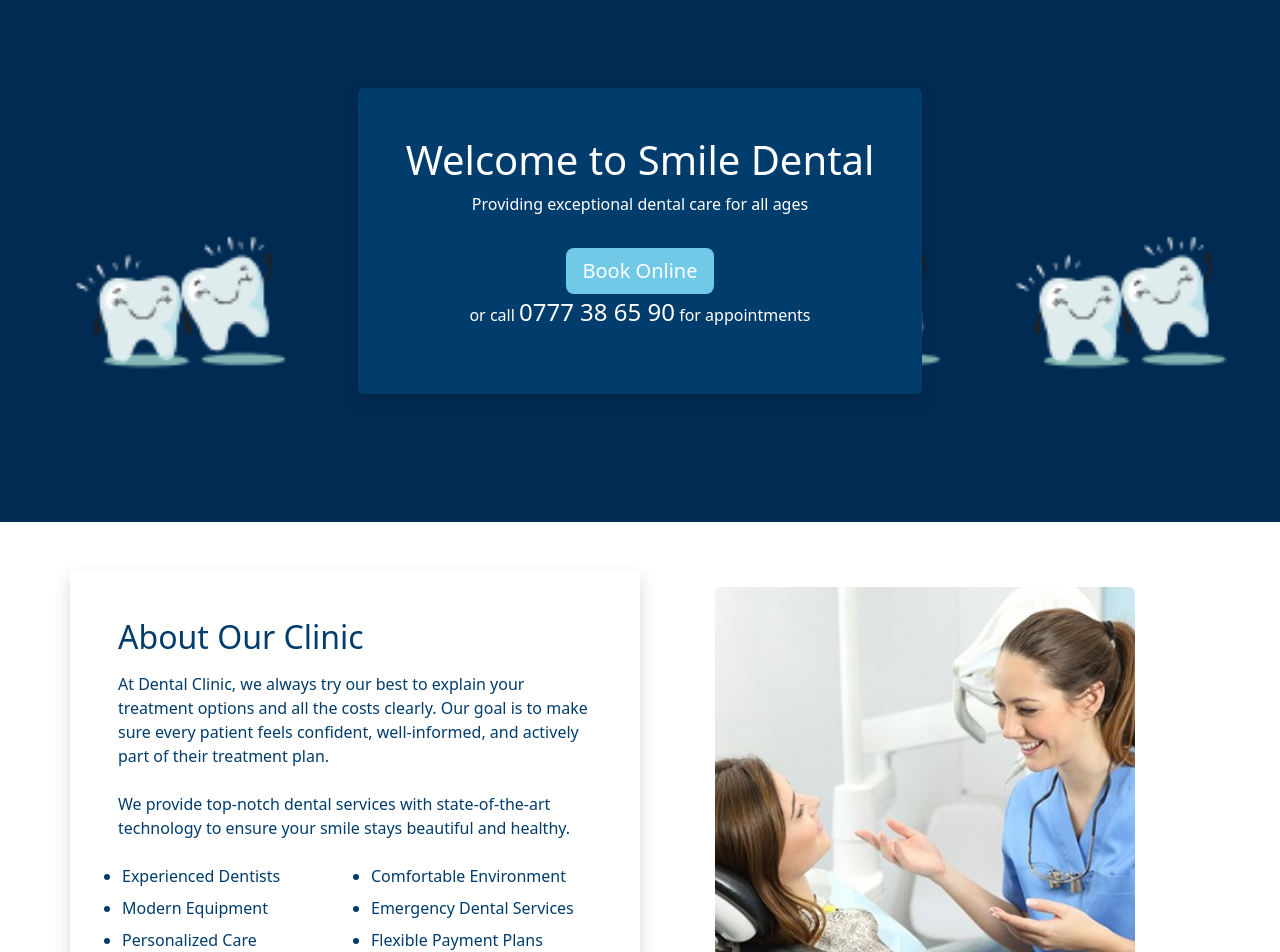
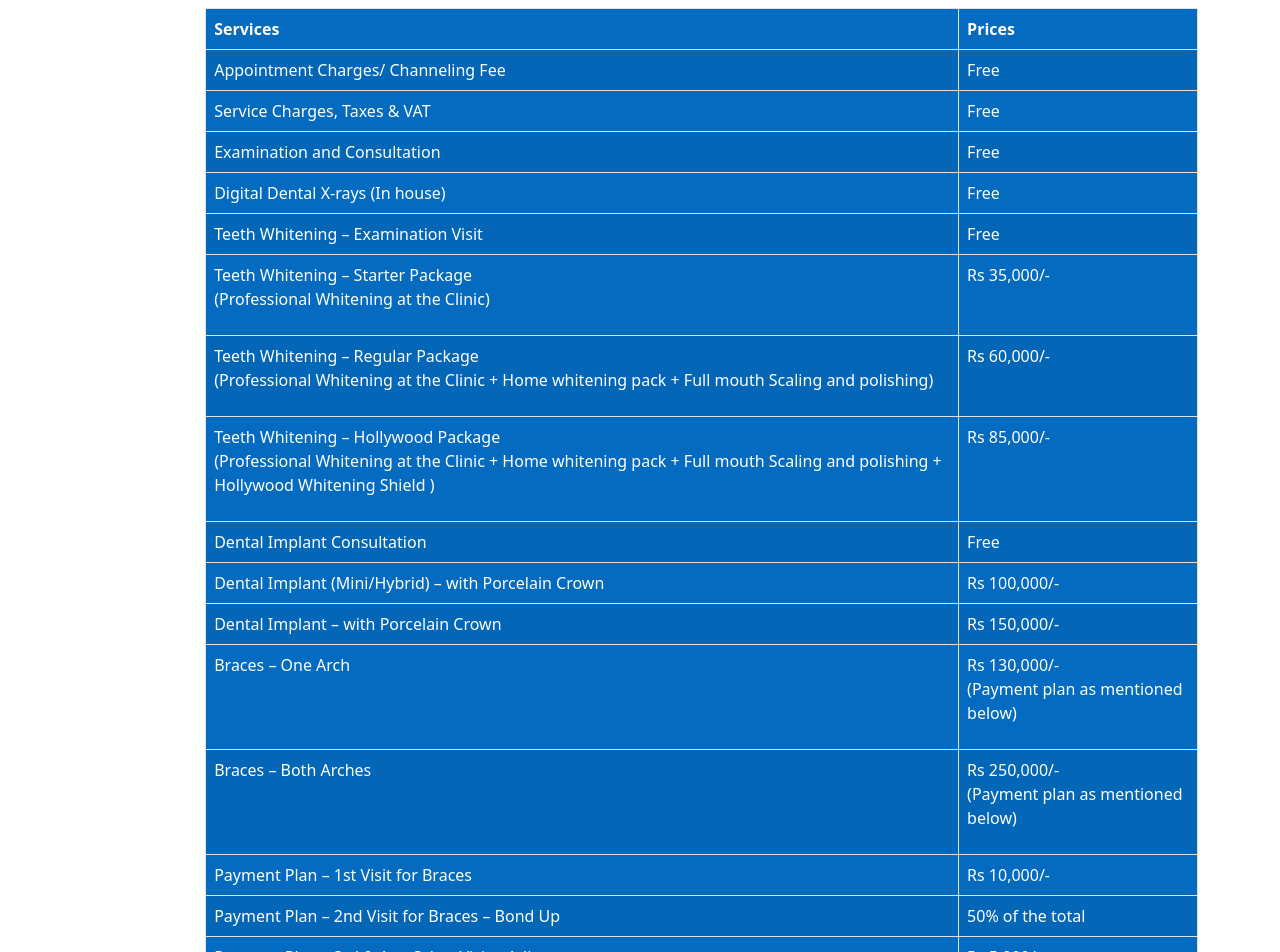
Before and after one commit to Dinethchathurya/Dental-Full-Stack-Project, a React (Vite) app in the folder app/frontend/: page / in a window 1280 px wide. Shown: the part 100-1052 px from the top of the page. Built offline with nearby package versions, Linux system fonts and the light colour scheme.

Commit message:
feat : price page

```diff
--- a/app/frontend/src/App.jsx
+++ b/app/frontend/src/App.jsx
@@ -1,23 +1,12 @@
 import React from "react";
-import NavbarComponent from "./components/navbar";
-import Header from "./components/heder";
-import About from "./components/about";
-import Services from  "./components/services";
-import Contact from "./components/contact";
-import Location from "./components/location";
-import Footer from "./components/footer";
+import HomePage from "./pages/home";
+import Price from "./pages/price";
 
 function App() {
   return (
     <>
-      <NavbarComponent/>
-      <Header/>
-      <About/>
-      <Services/>
-      <Contact/>
-      <Location/>
-      <Footer/>
-
+      {/* <HomePage /> */}
+      <Price />
     </>
   );
 }
--- a/app/frontend/src/components/navbar.jsx
+++ b/app/frontend/src/components/navbar.jsx
@@ -3,7 +3,7 @@ import React from "react";
 const NavbarComponent = () => {
   return (
     <>
-      <nav className="navbar navbar-expand-lg navbar-light bg-dark-navy shadow-sm">
+      <nav className="navbar navbar-expand-lg navbar-light bg-dark-navy shadow-sm sticky-top">
         <div className="container">
           <a className="navbar-brand d-flex align-items-center" href="#">
             <img
--- /dev/null
+++ b/app/frontend/src/components/prices.jsx
@@ -0,0 +1,145 @@
+import React from "react";
+
+const Prices = () => {
+  return (
+    <>
+      <section id="prices" className="py-5 --bs-primary">
+        <div className="container">
+          <h2 className="text-center mb-4">Our Prices</h2>
+          <div className="table-responsive">
+            <table className="table table-bordered table-striped">
+              <thead>
+                <tr>
+                  <th scope="col" className="service-column ">
+                    <b>Services</b>
+                  </th>
+                  <th scope="col" className="price-column">
+                    <b>Prices</b>
+                  </th>
+                </tr>
+              </thead>
+
+              <tbody>
+                <tr>
+                  <td className="service-column">
+                    Appointment Charges/ Channeling Fee
+                  </td>
+                  <td className="price-column">Free</td>
+                </tr>
+                <tr>
+                  <td className="service-column">
+                    Service Charges, Taxes & VAT
+                  </td>
+                  <td className="price-column">Free</td>
+                </tr>
+                <tr>
+                  <td className="service-column">
+                    Examination and Consultation
+                  </td>
+                  <td className="price-column">Free</td>
+                </tr>
+                <tr>
+                  <td className="service-column">
+                    Digital Dental X-rays (In house)
+                  </td>
+                  <td className="price-column">Free</td>
+                </tr>
+                <tr>
+                  <td className="service-column">
+                    {" "}
+                    Teeth Whitening – Examination Visit
+                  </td>
+                  <td className="price-column">Free</td>
+                </tr>
+                <tr>
+                  <td className="service-column">
+                    Teeth Whitening – Starter Package
+                    <p>(Professional Whitening at the Clinic)</p>
+                  </td>
+                  <td className="price-column">Rs 35,000/-</td>
+                </tr>
+                <tr>
+                  <td className="service-column">
+                    Teeth Whitening – Regular Package
+                    <p>
+                      (Professional Whitening at the Clinic + Home whitening
+                      pack + Full mouth Scaling and polishing)
+                    </p>
+                  </td>
+                  <td className="price-column">Rs 60,000/-</td>
+                </tr>
+                <tr>
+                  <td className="service-column">
+                    Teeth Whitening – Hollywood Package
+                    <p>
+                      (Professional Whitening at the Clinic + Home whitening
+                      pack + Full mouth Scaling and polishing + Hollywood
+                      Whitening Shield )
+                    </p>
+                  </td>
+                  <td className="price-column">Rs 85,000/-</td>
+                </tr>
+
+                <tr>
+                  <td className="service-column">
+                    {" "}
+                    Dental Implant Consultation
+                  </td>
+                  <td className="price-column">Free</td>
+                </tr>
+                <tr>
+                  <td className="service-column">
+                    Dental Implant (Mini/Hybrid) – with Porcelain Crown
+                  </td>
+                  <td className="price-column">Rs 100,000/-</td>
+                </tr>
+                <tr>
+                  <td className="service-column">
+                    Dental Implant – with Porcelain Crown
+                  </td>
+                  <td className="price-column">Rs 150,000/-</td>
+                </tr>
+                <tr>
+                  <td className="service-column">Braces – One Arch</td>
+                  <td className="price-column">
+                    Rs 130,000/-
+                    <p>(Payment plan as mentioned below)</p>
+                  </td>
+                </tr>
+                <tr>
+                  <td className="service-column">Braces – Both Arches</td>
+                  <td className="price-column">
+                    Rs 250,000/-
+                    <p>(Payment plan as mentioned below)</p>
+                  </td>
+                </tr>
+                <tr>
+                  <td className="service-column">
+                    Payment Plan – 1st Visit for Braces
+                  </td>
+                  <td className="price-column">Rs 10,000/-</td>
+                </tr>
+                <tr>
+                  <td className="service-column">
+                    Payment Plan – 2nd Visit for Braces – Bond Up
+                  </td>
+                  <td className="price-column">50% of the total</td>
+                </tr>
+                <tr>
+                  <td className="service-column">
+                    Payment Plan – 3rd & Any Other Visit – Adjustment
+                  </td>
+                  <td className="price-column">
+                    Rs 5,000/-
+                    <p>(Deducted from total)</p>
+                  </td>
+                </tr>
+              </tbody>
+            </table>
+          </div>
+        </div>
+      </section>
+    </>
+  );
+};
+export default Prices;
--- /dev/null
+++ b/app/frontend/src/pages/home.jsx
@@ -0,0 +1,24 @@
+import React from "react";
+import NavbarComponent from "../components/navbar";
+import Header from "../components/heder";
+import About from "../components/about";
+import Services from "../components/services";
+import Contact from "../components/contact";
+import Location from "../components/location";
+import Footer from "../components/footer";
+
+const HomePage = () => {
+  return (
+    <>
+      <NavbarComponent />
+      <Header />
+      <About />
+      <Services />
+      <Contact />
+      <Location />
+      <Footer />
+    </>
+  );
+};
+
+export default HomePage;
--- /dev/null
+++ b/app/frontend/src/pages/price.jsx
@@ -0,0 +1,16 @@
+import React from "react";
+import NavbarComponent from "../components/navbar";
+import Footer from "../components/footer";
+import Prices from "../components/prices";
+
+const Price = () =>{
+    return (
+        <>
+        <NavbarComponent />
+
+        <Prices />
+        <Footer />
+        </>
+    );
+}
+export default Price
--- a/app/frontend/src/style.css
+++ b/app/frontend/src/style.css
@@ -135,6 +135,16 @@
   }
 
   tbody .price-column {
+    background-color: #046bc0;
+    color: white;
+  }
+
+  thead .service-column {
+    background-color: #046bc0;
+    color: white;
+  }
+
+  thead .price-column {
     background-color: #046bc0;
     color: white;
   }
```
